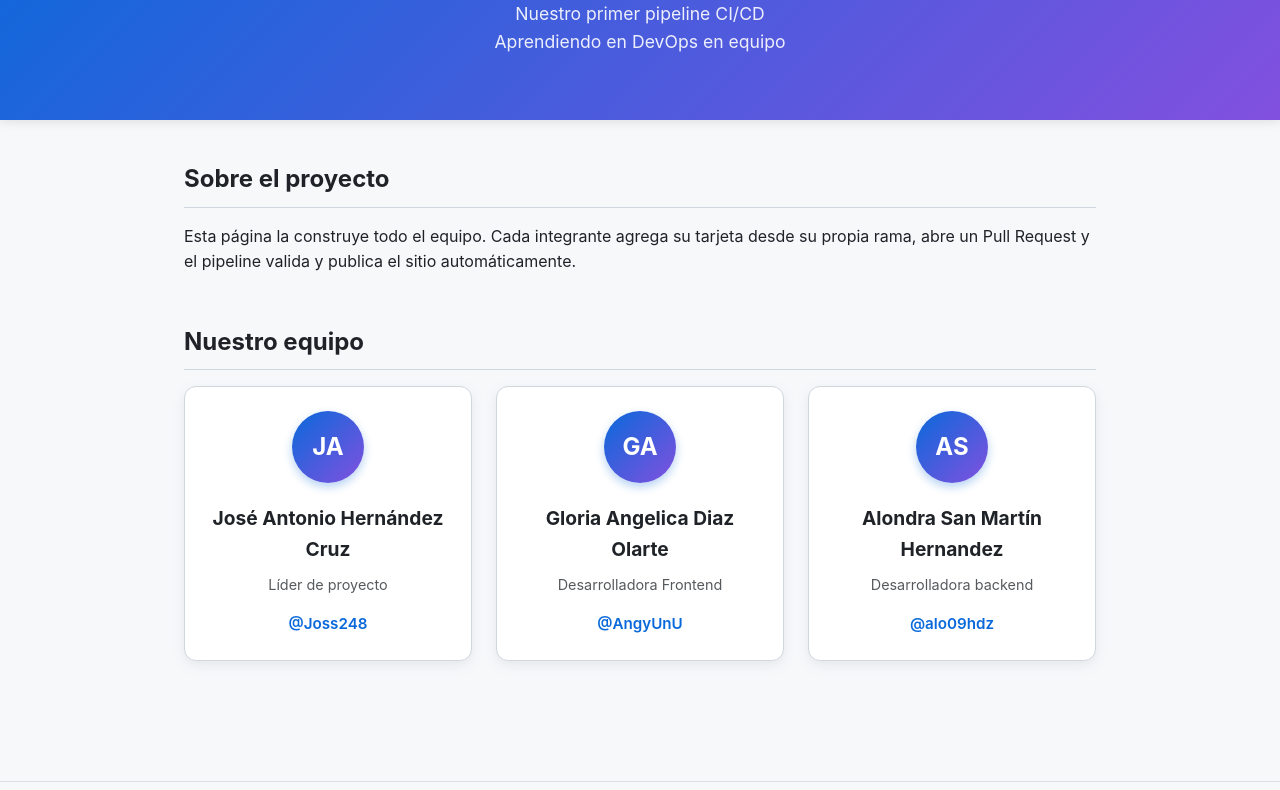
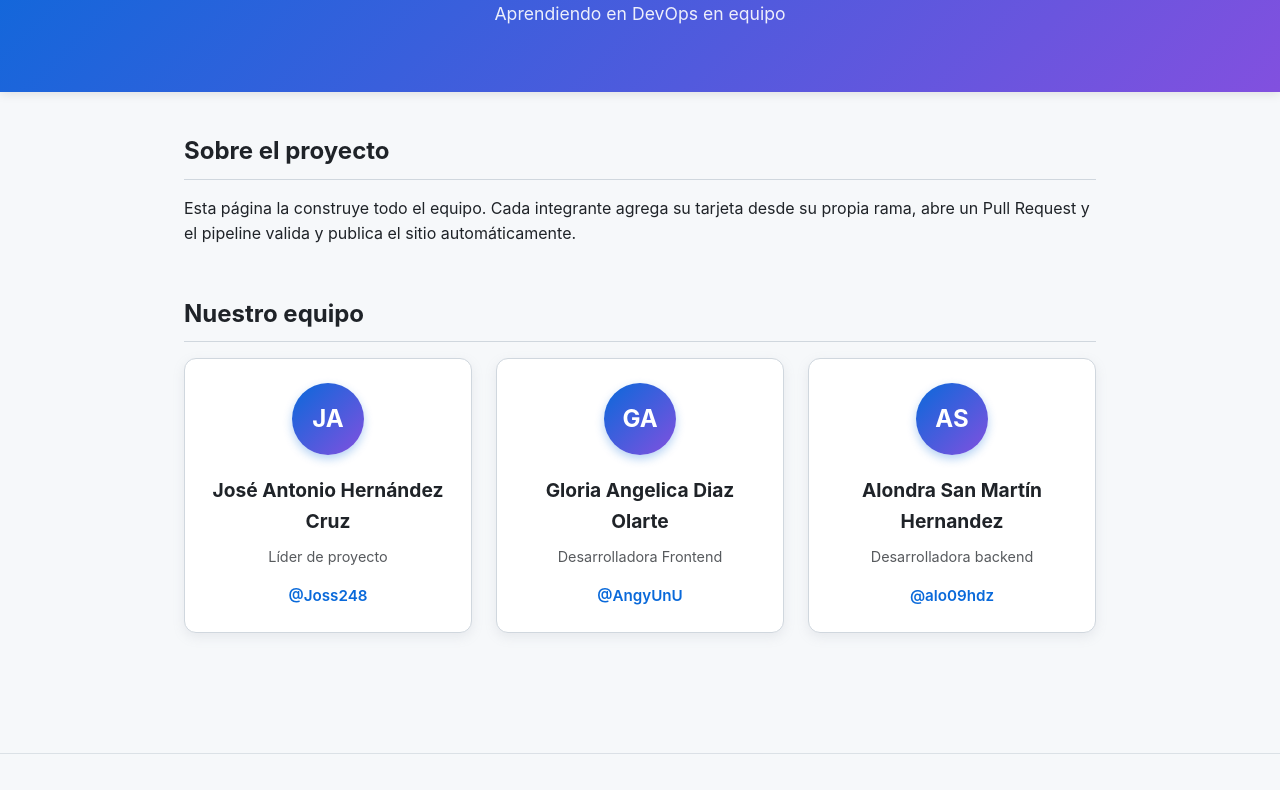
Before and after one commit to Joss248/DevOpsWeb, a website with bundled scripts: page index.html in a window 1280 px wide. Shown: the part 136-926 px from the top of the page. Built offline with nearby package versions, Linux system fonts and the light colour scheme.

Commit message:
Revert "feat: nuevo subtitulo (B) (#23)" (#24)
This reverts commit 4b281458f0d7bf992f1d02e0fcee300ea9dc0ac2.

```diff
--- a/index.html
+++ b/index.html
@@ -10,7 +10,6 @@
 <body>
   <header class="hero">
     <h1>Equipo Web DevOps</h1>
-    <p class="subtitulo">Nuestro primer pipeline CI/CD</p>
     <p class="subtitulo">Aprendiendo en DevOps en equipo</p>
   </header>
 
```
